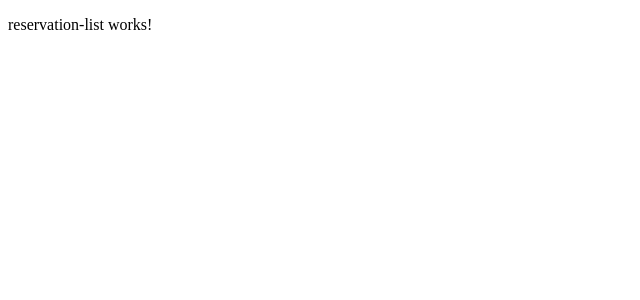
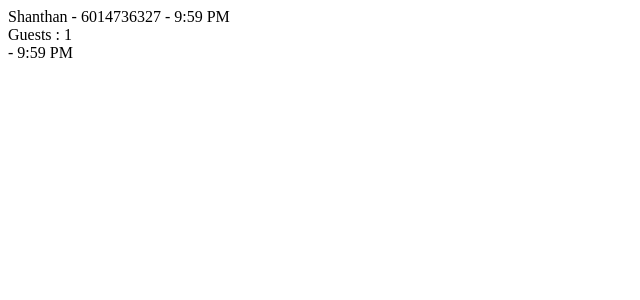
Before and after one commit to pshanthan/reserve, an Angular app: page / in a window 1280 px wide. Shown: the top 300 px of the page, without its empty margins (0-640 px from the left). Built offline with nearby package versions, Linux system fonts and the light colour scheme.

Commit message:
Sep 29, 2026, 2:19 AM

```diff
--- a/src/app/reservation-list/reservation-list.component.html
+++ b/src/app/reservation-list/reservation-list.component.html
@@ -1 +1,5 @@
-<p>reservation-list works!</p>
+<div *ngFor="let r of reservations">
+  <div>{{ r.name }} - {{ r.phone }} - {{ r.time }}</div>
+  <div>Guests : {{ r.guests }}</div>
+  <div>{{ r.table }} - {{ r.time }}</div>
+</div>
```
